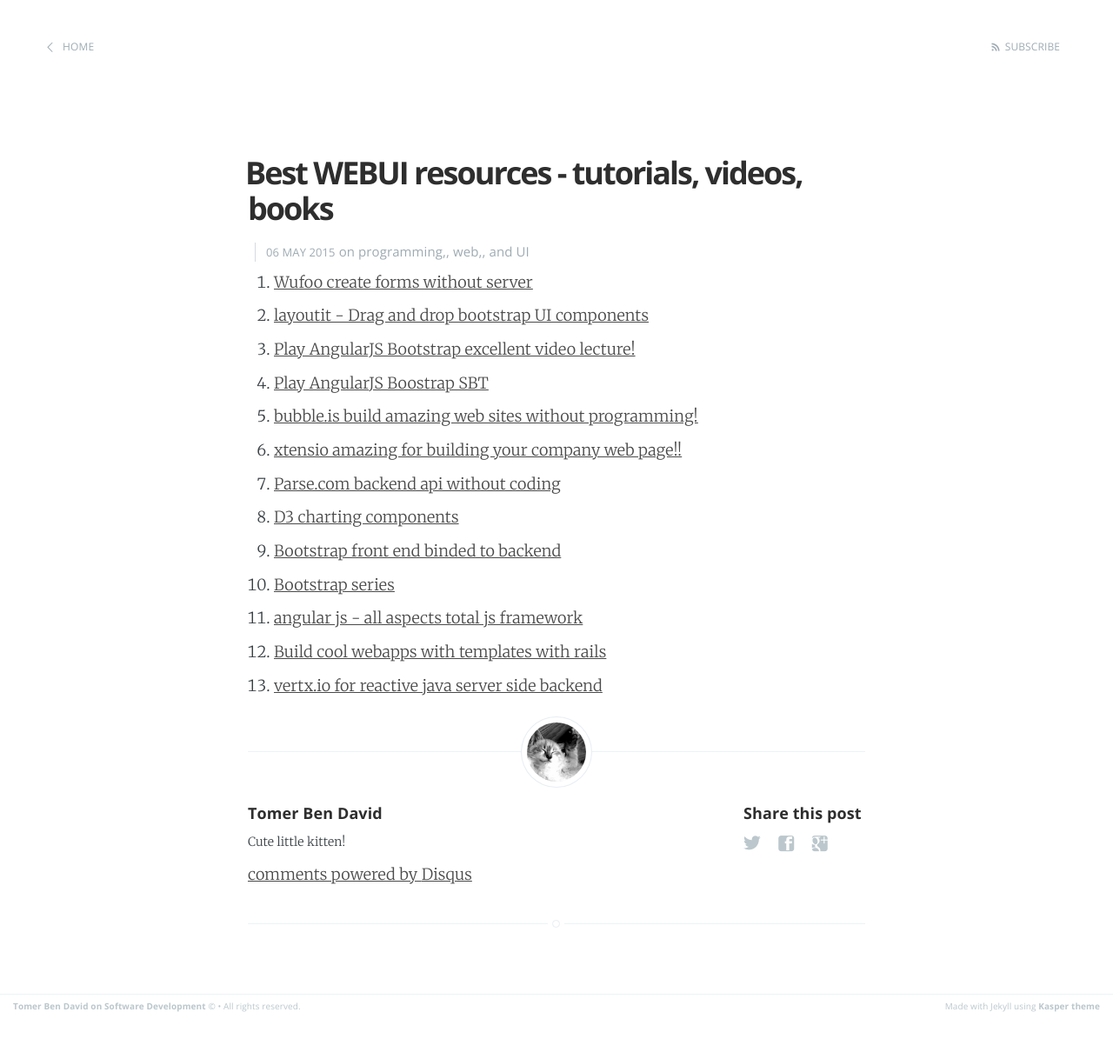
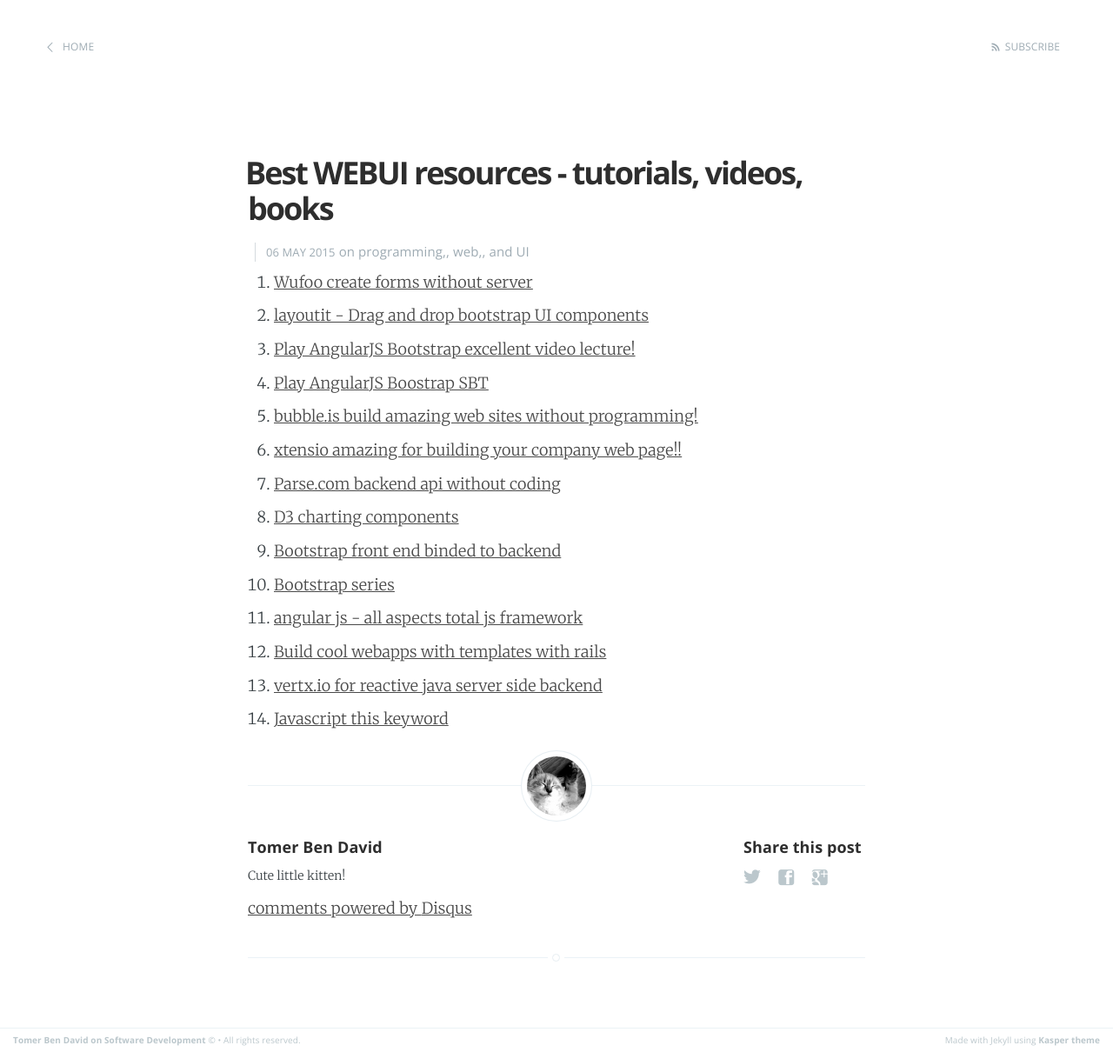
Before and after one commit to tomer-ben-david/tomer-ben-david.github.io.jekyll, a Jekyll site: the page built from _posts/2015/2015-05-06-best-webui-resources-tutorials-videos-books.markdown, in a window 1280 px wide. Shown: the whole page at 87% size. Built offline with Jekyll 4.4.1, drawn with Linux system fonts in a browser that asks for light colours; Markdown is read by kramdown in place of the engine named in the settings; comment, search, counter and statistics services are not loaded; before the commit the page ends 1171 px from its top, so only the background shows below that.

```diff
--- a/_posts/2015/2015-05-06-best-webui-resources-tutorials-videos-books.markdown
+++ b/_posts/2015/2015-05-06-best-webui-resources-tutorials-videos-books.markdown
@@ -18,3 +18,4 @@
 1. [angular js - all aspects total js framework](https://angularjs.org/)
 1. [Build cool webapps with templates with rails](https://www.baserails.com/)
 1. [vertx.io for reactive java server side backend](vertx.io)
+1. [Javascript this keyword](http://javascriptissexy.com/understand-javascripts-this-with-clarity-and-master-it/)
```
